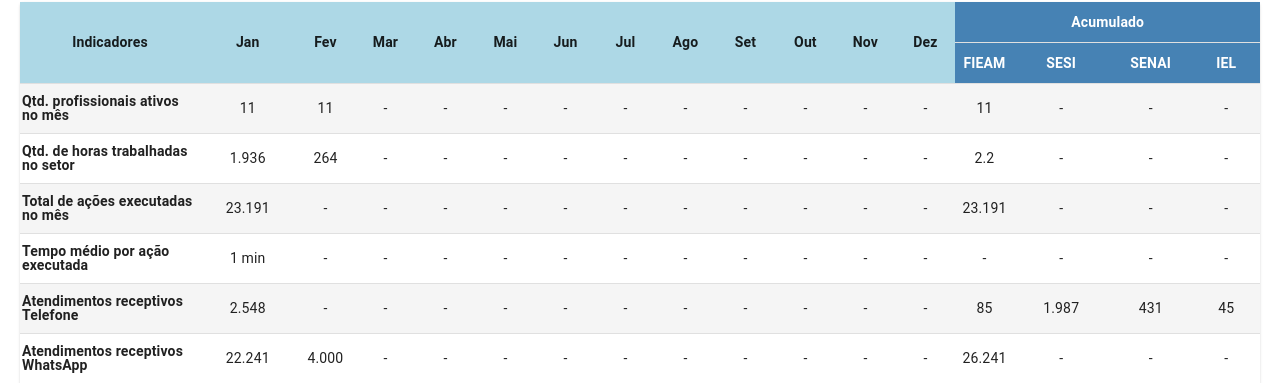
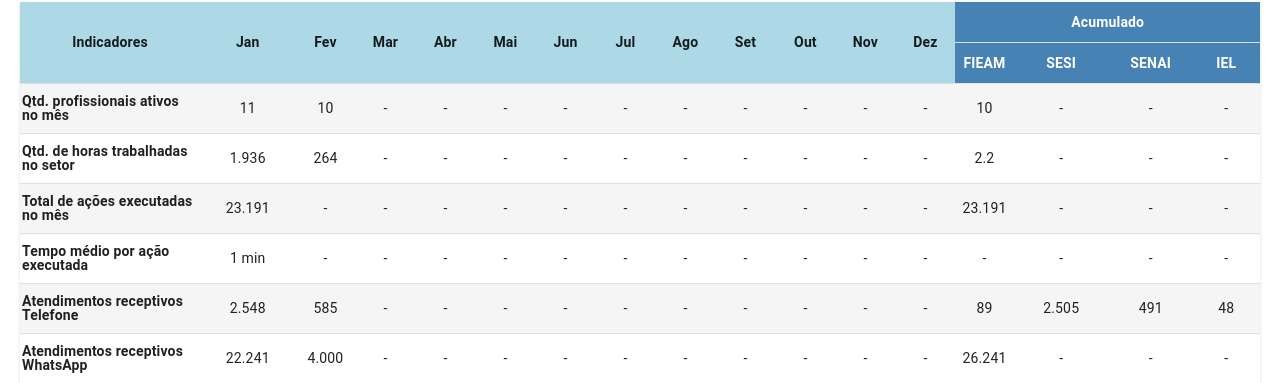
Before and after one commit to Jonathanbfb/organograma, a React (Vite) app: page /indicadores/setor/CallCenter in a window 1280 px wide. Shown: the part 143-526 px from the top of the page. Built offline with nearby package versions, Linux system fonts and the light colour scheme.

Commit message:
Atualização 06-02-25 Parte 2

```diff
--- a/src/pages/setores/CallCenter.tsx
+++ b/src/pages/setores/CallCenter.tsx
@@ -90,8 +90,8 @@
 
     {
       "indicadores": "Qtd. profissionais ativos no mês",
-      "jan": 11, "fev": 11, "mar": "-", "abr": "-", "mai": "-", "jun": "-", "jul": "-", "ago": "-", "set": "-", "out": "-", "nov": "-",
-      "acumulado": { "fieam": 11, "sesi": "-", "senai": "-", "iel": "-" }
+      "jan": 11, "fev": 10, "mar": "-", "abr": "-", "mai": "-", "jun": "-", "jul": "-", "ago": "-", "set": "-", "out": "-", "nov": "-",
+      "acumulado": { "fieam": 10, "sesi": "-", "senai": "-", "iel": "-" }
     },
     {
       "indicadores": "Qtd. de horas trabalhadas no setor",
@@ -111,8 +111,8 @@
     },
       {
         "indicadores": "Atendimentos receptivos Telefone",
-        "jan": 2.548, "fev": "-", "mar": "-", "abr": "-", "mai": "-", "jun": "-", "jul": "-", "ago": "-", "set": "-", "out": "-", "nov": "-", "dez": "-",
-        "acumulado": { "fieam": 85, "sesi": 1.987, "senai": 431, "iel": 45 }
+        "jan": 2.548, "fev": 585, "mar": "-", "abr": "-", "mai": "-", "jun": "-", "jul": "-", "ago": "-", "set": "-", "out": "-", "nov": "-", "dez": "-",
+        "acumulado": { "fieam": 89, "sesi": 2.505, "senai": 491, "iel": 48 }
       },
       {
         "indicadores": "Atendimentos receptivos WhatsApp",
```
